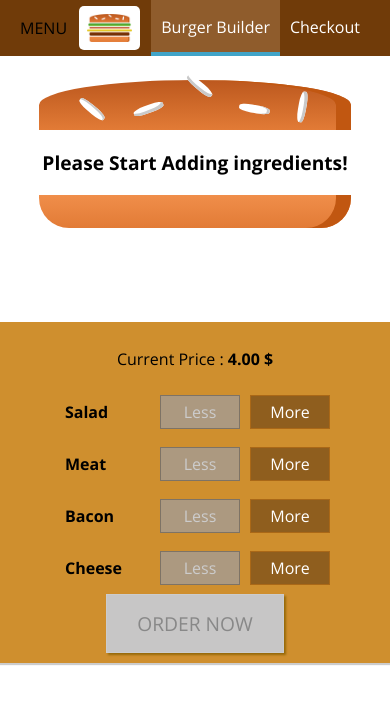
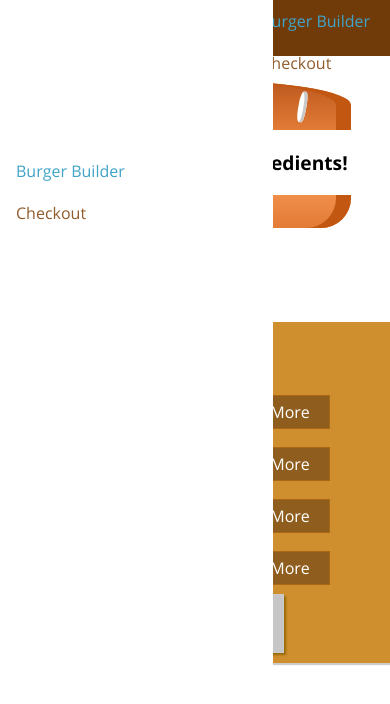
Before and after one commit to shaheemMPM/Burger-Builder-React, a React app: page / in a window 390 px wide. Shown: the top 704 px of the page. Built offline with nearby package versions, Linux system fonts and the light colour scheme.

Commit message:
Make UI Responsive

```diff
--- a/src/components/Layout/Layout.js
+++ b/src/components/Layout/Layout.js
@@ -3,10 +3,12 @@ import React from 'react';
 import Aux from '../../hoc/Aux';
 import './Layout.css';
 import Toolbar from '../Navigation/Toolbar/Toolbar';
+import SideDrawer from '../Navigation/SideDrawer/SideDrawer.js';
 
 const layout = (props) => (
     <Aux>
         <Toolbar />
+        <SideDrawer />
         <main className="Content">
             {props.children}
         </main>
--- a/src/components/Logo/Logo.css
+++ b/src/components/Logo/Logo.css
@@ -1,11 +1,11 @@
-.Logo{
+.Logo {
     background-color: white;
     padding: 8px;
-    height: 80%;
+    height: 100%;
     box-sizing: border-box;
     border-radius: 5px;
 }
 
-.Logo img{
+.Logo img {
     height: 100%;
 }
--- a/src/components/Logo/Logo.js
+++ b/src/components/Logo/Logo.js
@@ -5,7 +5,7 @@ import './Logo.css';
 
 const logo = (props) => {
     return (
-        <div className="Logo">
+        <div className="Logo" style={{height: props.height}}>
             <img src={BurgerLogo} alt="Logo"/>
         </div>
      );
--- a/src/components/Navigation/NavigationItems/NavigationItem/NavigationItem.css
+++ b/src/components/Navigation/NavigationItems/NavigationItem/NavigationItem.css
@@ -1,25 +1,45 @@
-.NavigationItem{
-  margin: 0;
+.NavigationItem {
+    margin: 10px 0;
     box-sizing: border-box;
-  display: flex;
-  height: 100%;
-  align-items: center;
+    display: block;
+    width: 100%;
 }
 
-.NavigationItem a{
-  color: white;
+.NavigationItem a {
+    color: #8F5C2C;
     text-decoration: none;
-  height: 100%;
-  padding: 16px 10px;
-  border-bottom: 4px solid transparent;
+    width: 100%;
     box-sizing: border-box;
     display: block;
 }
 
 .NavigationItem a:hover,
 .NavigationItem a:active,
-.NavigationItem a.active{
+.NavigationItem a.active {
+    color: #40A4C8;
+}
+
+@media (min-width: 500px) {
+    .NavigationItem {
+        margin: 0;
+        display: flex;
+        height: 100%;
+        width: auto;
+        align-items: center;
+    }
+
+    .NavigationItem a {
+        color: white;
+        height: 100%;
+        padding: 16px 10px;
+        border-bottom: 4px solid transparent;
+    }
+
+    .NavigationItem a:hover,
+    .NavigationItem a:active,
+    .NavigationItem a.active {
         background-color: #8F5C2C;
-  border-bottom: 4px solid #40a4c8;
+        border-bottom: 4px solid #40A4C8;
         color: white;
     }
+}
--- a/src/components/Navigation/NavigationItems/NavigationItems.css
+++ b/src/components/Navigation/NavigationItems/NavigationItems.css
@@ -1,8 +1,15 @@
-.NavigationItems{
-  display: flex;
-  margin: 0;
-  padding: 0;
-  list-style: none;
-  align-items: center;
-  height: 100%;
+.NavigationItems {
+    margin: 0;
+    padding: 0;
+    list-style: none;
+    display: flex;
+    flex-flow: column;
+    align-items: center;
+    height: 100%;
 }
+
+@media (min-width: 500px) {
+    .NavigationItems {
+        flex-flow: row;
+    }
+}
--- a/src/components/Navigation/SideDrawer/SideDrawer.css
+++ b/src/components/Navigation/SideDrawer/SideDrawer.css
@@ -13,7 +13,7 @@
 }
 
 @media (min-width: 500px) {
-  .SideDrawer{
+    .SideDrawer {
         display: none;
     }
 }
@@ -25,3 +25,8 @@
 .Close {
     transform: translateX(-100%);
 }
+
+.Logo {
+    height: 11%;
+    margin-bottom: 32px;
+}
--- a/src/components/Navigation/SideDrawer/SideDrawer.js
+++ b/src/components/Navigation/SideDrawer/SideDrawer.js
@@ -2,12 +2,14 @@ import React from 'react';
 
 import Logo from '../../Logo/Logo.js';
 import NavigationItems from '../NavigationItems/NavigationItems.js';
-import 'SideDrawer.css';
+import './SideDrawer.css';
 
 const sideDrawer = (props) => {
   return (
     <div className="SideDrawer">
-      <Logo />
+      <div className="Logo">
+        <Logo/>
+      </div>
       <nav>
         <NavigationItems />
       </nav>
--- a/src/components/Navigation/Toolbar/Toolbar.css
+++ b/src/components/Navigation/Toolbar/Toolbar.css
@@ -1,4 +1,4 @@
-.Toolbar{
+.Toolbar {
     height: 56px;
     width: 100%;
     position: fixed;
@@ -13,6 +13,16 @@
     z-index: 90;
 }
 
-.Toolbar nav{
+.Toolbar nav {
     height: 100%;
 }
+
+.Logo {
+    height: 80%;
+}
+
+@media (max-width: 499px) {
+    .DesktopOnly {
+        display: none;
+    }
+}
--- a/src/components/Navigation/Toolbar/Toolbar.js
+++ b/src/components/Navigation/Toolbar/Toolbar.js
@@ -8,7 +8,9 @@ const toolbar = (props) => {
     return (
         <header className="Toolbar">
             <div>MENU</div>
-            <Logo />
+            <div className="Logo">
+              <Logo/>
+            </div>
             <nav>
                 <NavigationItems />
             </nav>
```
Lines whose indentation alone changed are shown as unchanged.
